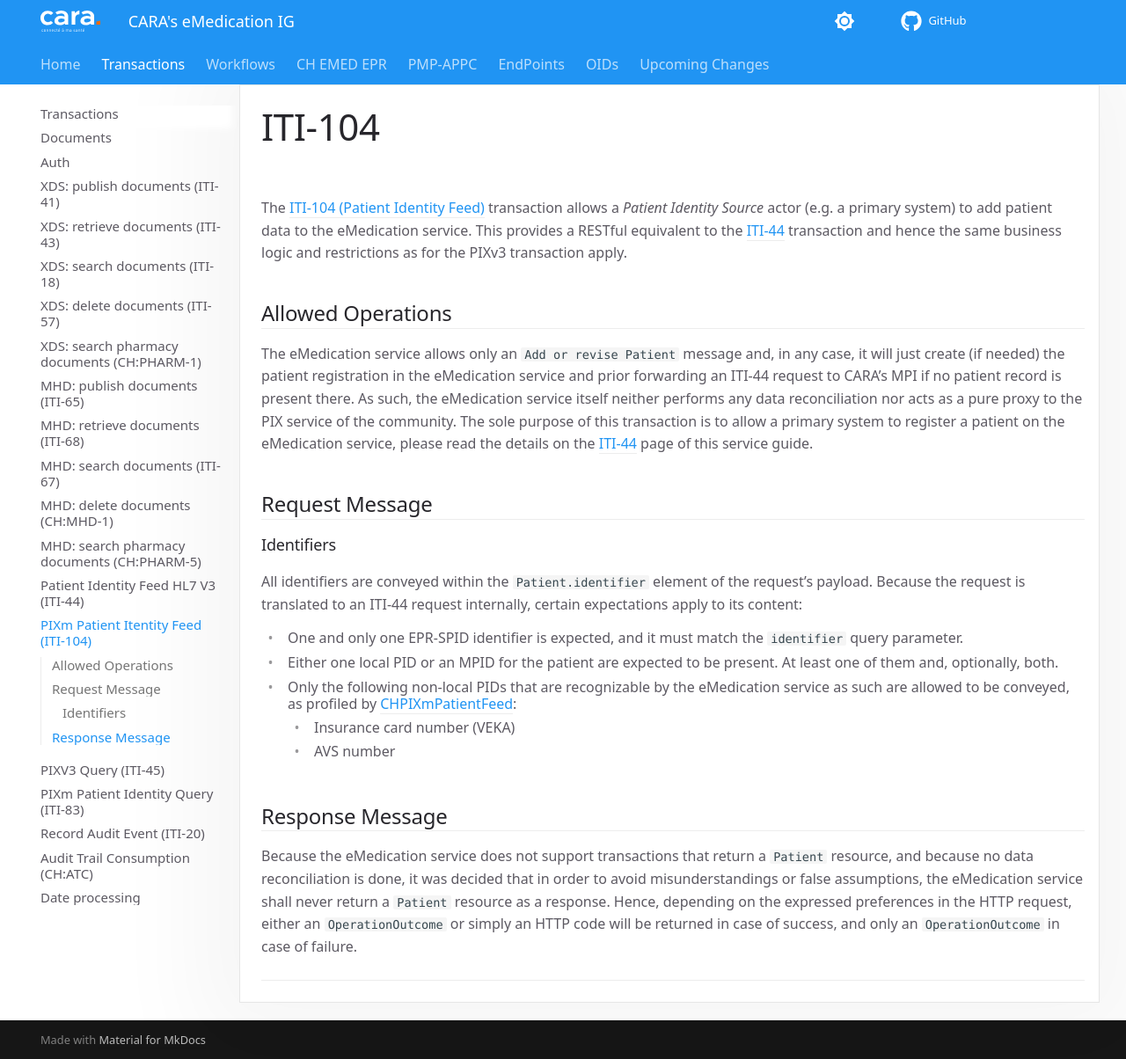
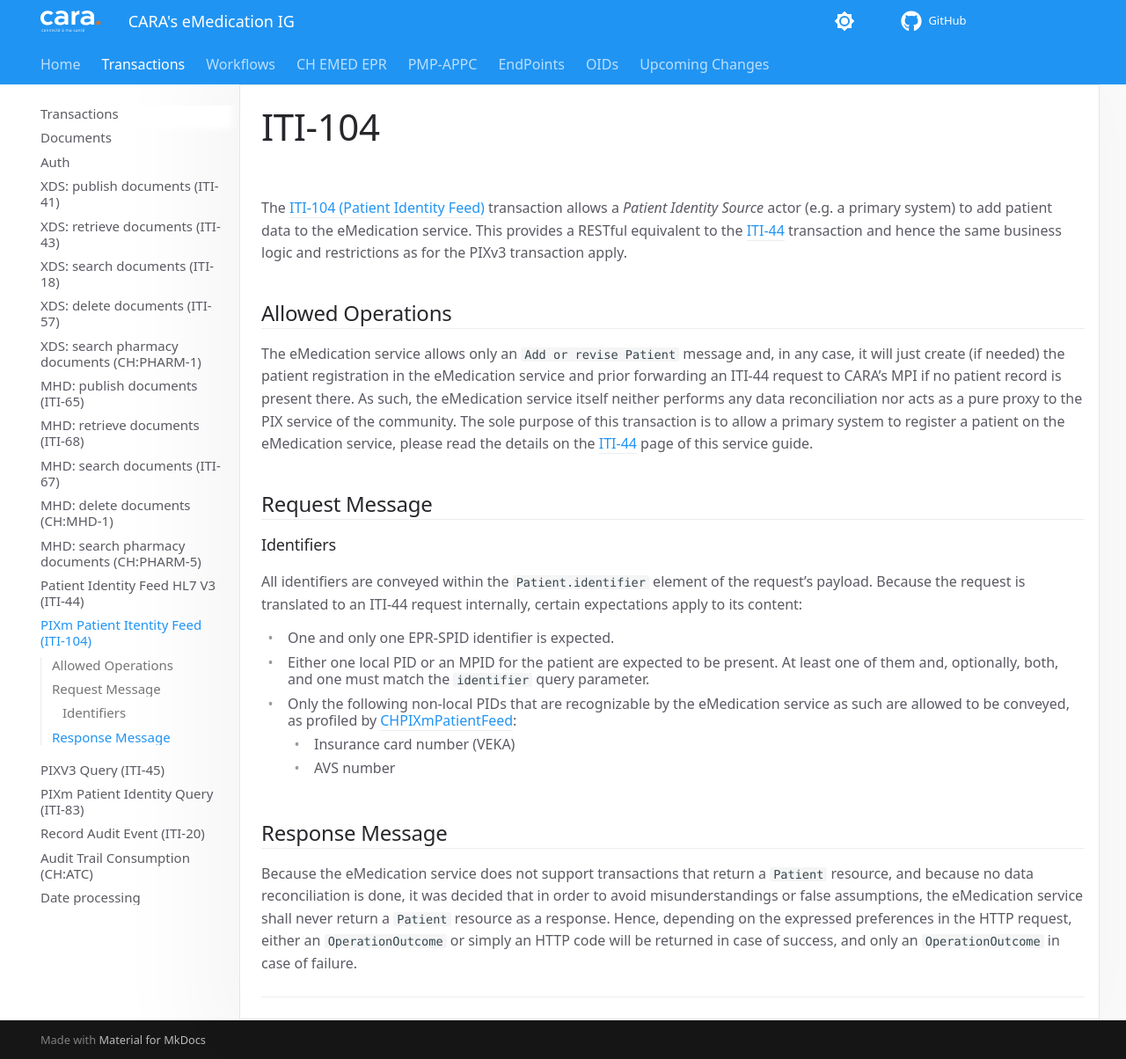
Before and after one commit to CARA-ch/emed-service-guide, an MkDocs documentation site: the page built from docs/transactions/iti104.md, in a window 1280 px wide and 1204 px high. Shown: the whole window at 88% size. Built offline with MkDocs 1.6.1 and Material for MkDocs 9.7.7, drawn with Linux system fonts in a browser that asks for light colours; comment, search, counter and statistics services are not loaded.

Commit message:
Updated for pmp release 0.5.0

```diff
--- a/docs/transactions/iti104.md
+++ b/docs/transactions/iti104.md
@@ -12,8 +12,8 @@ The eMedication service allows only an `Add or revise Patient` message and, in a
 
 All identifiers are conveyed within the `Patient.identifier` element of the request's payload. Because the request is translated to an ITI-44 request internally, certain expectations apply to its content:
 
-- One and only one EPR-SPID identifier is expected, and it must match the `identifier` query parameter.
-- Either one local PID or an MPID for the patient are expected to be present. At least one of them and, optionally, both.
+- One and only one EPR-SPID identifier is expected.
+- Either one local PID or an MPID for the patient are expected to be present. At least one of them and, optionally, both, and one must match the `identifier` query parameter.
 - Only the following non-local PIDs that are recognizable by the eMedication service as such are allowed to be conveyed, as profiled by [CHPIXmPatientFeed](https://fhir.ch/ig/ch-epr-fhir/StructureDefinition-ch-pixm-patient-feed.html):
     - Insurance card number (VEKA)
     - AVS number
```
Also changed, not shown: docs/other/upcoming_changes.md (+1 -0 lines).
